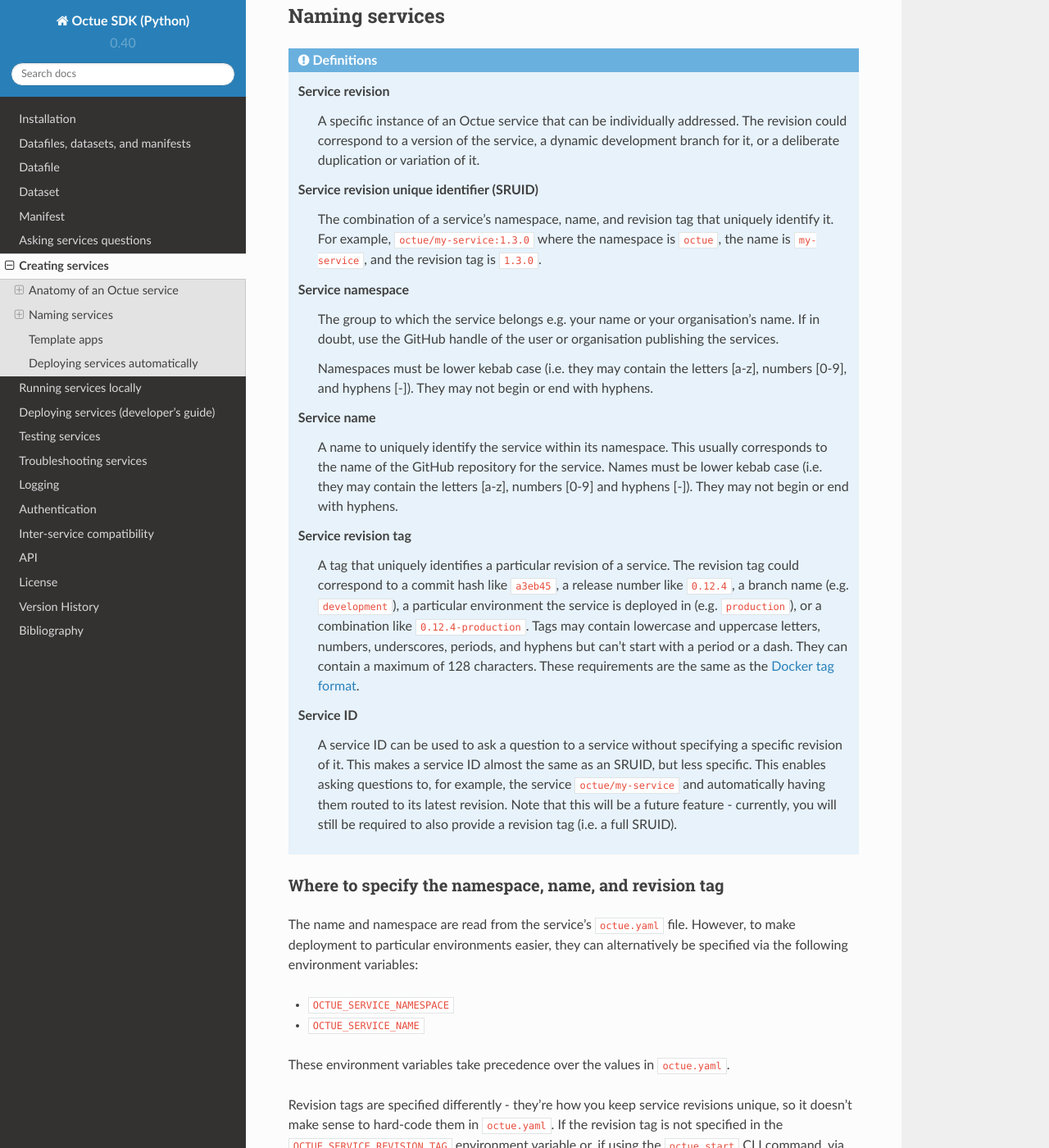
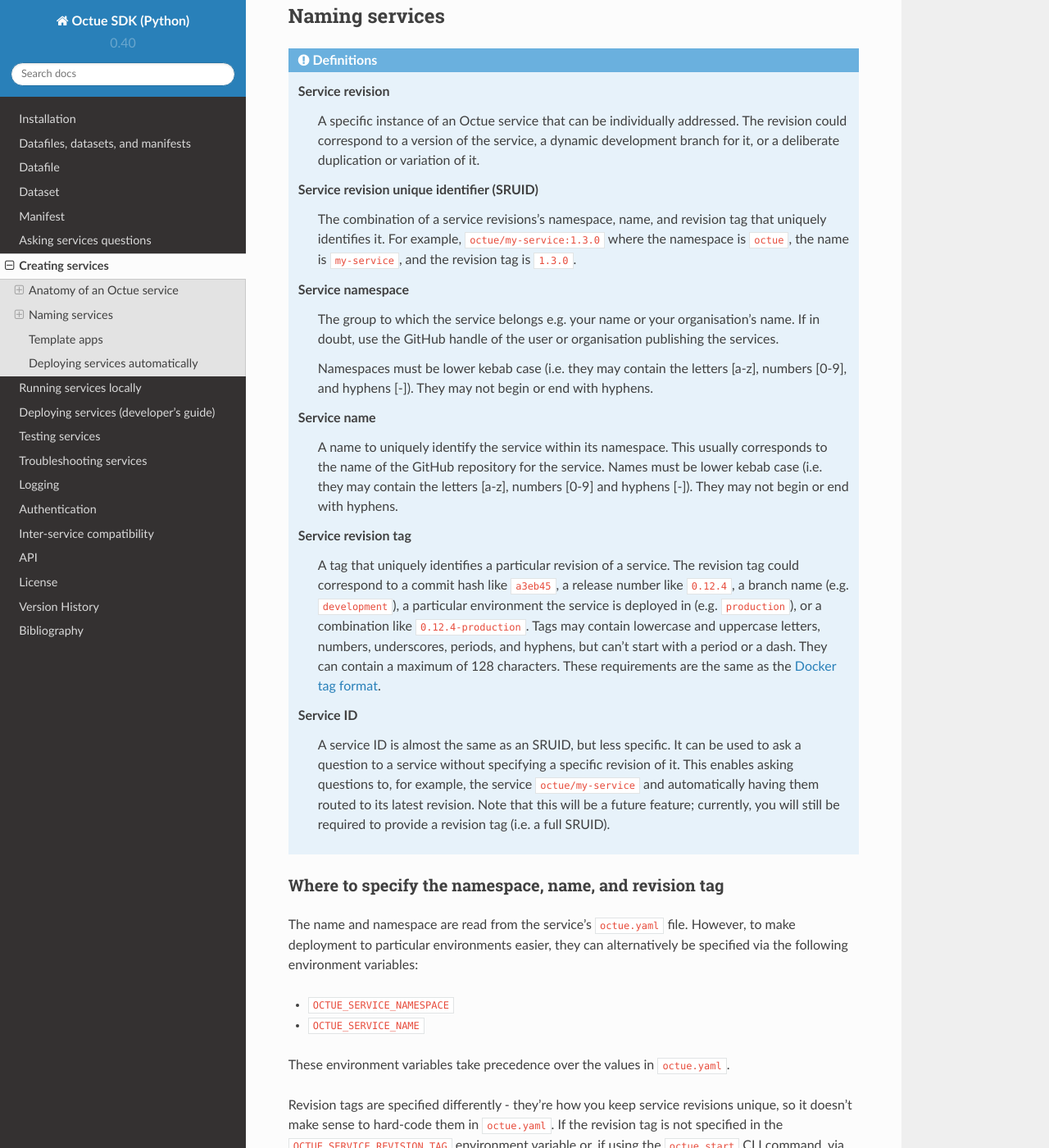
Before and after one commit to octue/octue-sdk-python, a Sphinx documentation site: the page built from docs/source/creating_services.rst, in a window 1280 px wide and 1400 px high, scrolled down 1546 px. Shown: the whole window at 82% size. Built offline with Sphinx 7.4.7 and the Read the Docs theme 2.0.0, drawn with Linux system fonts in a browser that asks for light colours; some of the changed text lies outside the part shown.

Commit message:
DOC: Improve docs

```diff
--- a/docs/source/creating_services.rst
+++ b/docs/source/creating_services.rst
@@ -192,9 +192,9 @@
         version of the service, a dynamic development branch for it, or a deliberate duplication or variation of it.
 
     Service revision unique identifier (SRUID)
-        The combination of a service's namespace, name, and revision tag that uniquely identify it. For example,
-        ``octue/my-service:1.3.0`` where the namespace is ``octue``, the name is ``my-service``, and the revision
-        tag is ``1.3.0``.
+        The combination of a service revisions's namespace, name, and revision tag that uniquely identifies it. For
+        example, ``octue/my-service:1.3.0`` where the namespace is ``octue``, the name is ``my-service``, and the
+        revision tag is ``1.3.0``.
 
     Service namespace
         The group to which the service belongs e.g. your name or your organisation's name. If in doubt, use the GitHub
@@ -212,15 +212,15 @@
         A tag that uniquely identifies a particular revision of a service. The revision tag could correspond to a commit
         hash like ``a3eb45``, a release number like ``0.12.4``, a branch name (e.g. ``development``), a particular
         environment the service is deployed in (e.g. ``production``), or a combination like ``0.12.4-production``. Tags
-        may contain lowercase and uppercase letters, numbers, underscores, periods, and hyphens but can't start with a
+        may contain lowercase and uppercase letters, numbers, underscores, periods, and hyphens, but can't start with a
         period or a dash. They can contain a maximum of 128 characters. These requirements are the same as the `Docker
         tag format <https://docs.docker.com/engine/reference/commandline/tag/>`_.
 
     Service ID
-        A service ID can be used to ask a question to a service without specifying a specific revision of it. This makes
-        a service ID almost the same as an SRUID, but less specific. This enables asking questions to, for example, the
-        service ``octue/my-service`` and automatically having them routed to its latest revision. Note that this will
-        be a future feature - currently, you will still be required to also provide a revision tag (i.e. a full SRUID).
+        A service ID is almost the same as an SRUID, but less specific. It can be used to ask a question to a service
+        without specifying a specific revision of it. This enables asking questions to, for example, the service
+        ``octue/my-service`` and automatically having them routed to its latest revision. Note that this will be a
+        future feature; currently, you will still be required to provide a revision tag (i.e. a full SRUID).
 
 Where to specify the namespace, name, and revision tag
 ------------------------------------------------------
```
Also changed, not shown: other parts of docs/source/creating_services.rst (+2 -2 lines).
